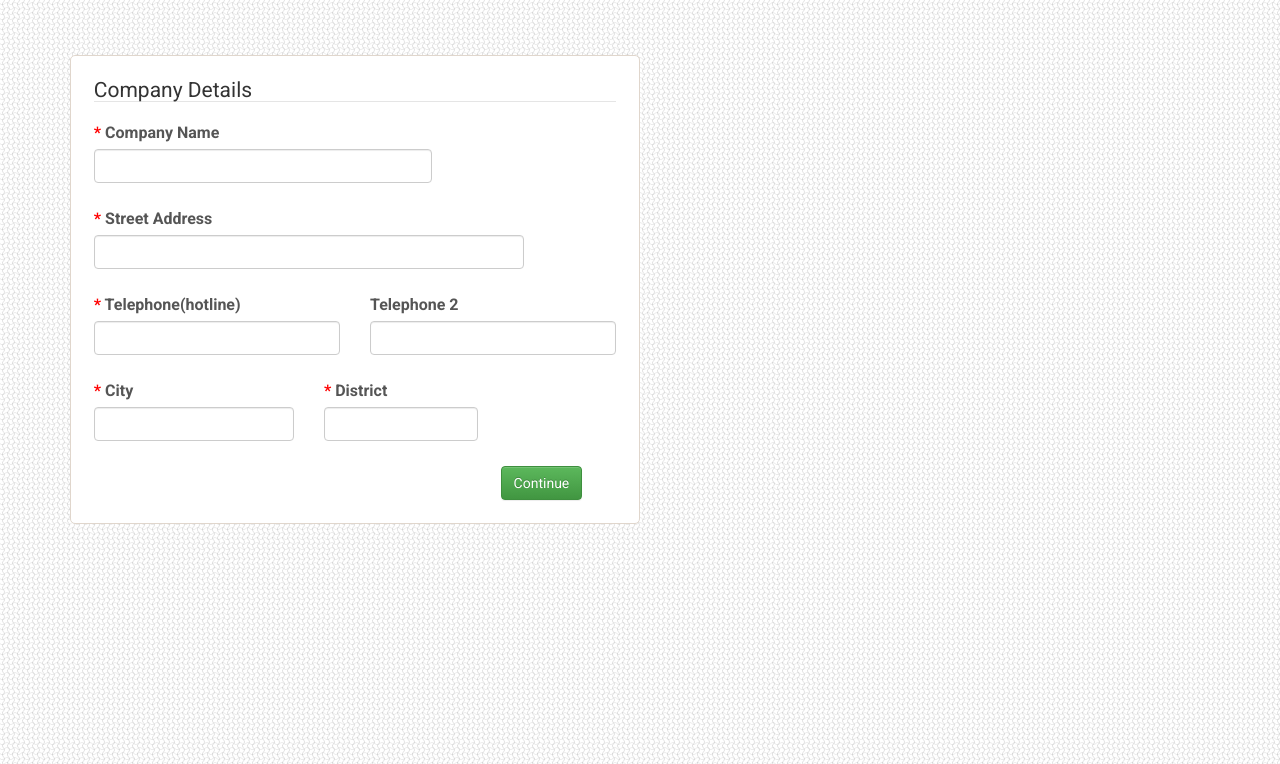
After one commit to sajidhz1/Ambula, a PHP site: the page made by app/views/Registration/commercial_user_registration.php in a window 1280 px wide. The commit adds this page. Shown: the top 764 px of the page. Run offline with PHP 8.4, Linux system fonts and the light colour scheme; the template is opened without the code that fills it, so the values that code supplies are empty; some libraries are stand-ins or nearby versions.

Commit message:
updated commercial_user registration

```diff
--- /dev/null
+++ b/app/views/Registration/commercial_user_registration.php
@@ -0,0 +1,292 @@
+<!DOCTYPE html>
+<html>
+
+<head>
+    <meta charset="utf-8">
+    <title>The Ambula</title>
+    <meta name="viewport" content="width=device-width, initial-scale=1.0">
+
+    <link href="http://localhost/Ambula/public/css/bootstrap.css" rel="stylesheet" media="screen"/>
+    <link href="http://localhost/Ambula/public/css/bootstrap-theme.css" rel="stylesheet" media="screen"/>
+    <link href="http://localhost/Ambula/public/css/custom.css" rel="stylesheet" media="screen"/>
+    <link href="http://localhost/Ambula/public/css/color1.css" rel="stylesheet" media="screen"/>
+    <link href="http://localhost/Ambula/public/css/registration.css" rel="stylesheet" media="screen"/>
+
+    <!-- fav icon -->
+    <link rel="icon" href="/public/img/fav_ico.png" type="image/gif" sizes="16x16">
+
+
+    <script type="text/javascript" src="http://localhost/Ambula/public/js/jquery-1.9.1.min.js"></script>
+    <script type="text/javascript" src="http://localhost/Ambula/public/js/bootstrap.min.js"></script>
+    <script type="text/javascript" src="http://localhost/Ambula/public/js/registration/validator.js"></script>
+    <script src="http://localhost/Ambula/public/js/typeahead.js"></script>
+
+
+    <!--[if lt IE 9]>
+    <script src="css/font-awesome-ie7.min.css"></script>
+    <![endif]-->
+
+    <!-- Google Font Link: Choose font you want on google font(http://www.google.com/webfonts) and make sure your replace those fonts in name in custom.css -->
+    <link href='http://fonts.googleapis.com/css?family=Roboto:300,400,500,700|Sanchez:400,400italic' rel='stylesheet'
+          type='text/css'>
+
+    <!-- ##### Le HTML5 shim, for IE6-8 support of HTML5 elements ##### -->
+    <!--[if lt IE 9]>
+    <script src="http://html5shim.googlecode.com/svn/trunk/html5.js"></script>
+    <![endif]-->
+
+    <style>
+        .registration-container-1, .registration-container-2{
+            background: rgb(255, 255, 255); /* for IE */
+            padding: 2%;
+            /* Rounded Corners */
+            border-radius: 5px;
+            -webkit-border-radius: 5px;
+            -moz-border-radius: 5px;
+
+            border: 1px solid #E0D6CC;
+            margin-top: 55px;
+
+        }
+        .logo{
+            /* Rounded Corners */
+            border-radius: 5px;
+            -webkit-border-radius: 5px;
+            -moz-border-radius: 5px;
+
+            border: 1px solid #E0D6CC;
+        }
+        label.valid {
+            width: 24px;
+            height: 24px;
+            background: url(<?php echo URL; ?>Public/img/valid.png) center center no-repeat;
+            display: inline-block;
+            text-indent: -9999px;
+        }
+
+        label.error {
+            font-weight: bold;
+            color: red;
+            padding: 2px 8px;
+            margin-top: 2px;
+        }
+
+        .registration-container-2{
+            display: none;
+        }
+        .btn-file {
+            margin-left: 12px;
+            position: relative;
+            overflow: hidden;
+        }
+
+        .btn-file input[type=file] {
+            position: absolute;
+            top: 0;
+            right: 0;
+            min-width: 100%;
+            min-height: 100%;
+            font-size: 100px;
+            text-align: right;
+            filter: alpha(opacity=0);
+            opacity: 0;
+            background: red;
+            cursor: inherit;
+            display: block;
+        }
+
+        input[readonly] {
+            background-color: white !important;
+            cursor: text !important;
+        }
+
+        .compulsory{
+            color: red;
+            font-weight: bold;
+        }
+
+    </style>
+</head>
+
+<body id="registration">
+
+<!--Header START -->
+<?php $this->view('_template/navigation_menu', "newRecipe") ?>
+
+<div class="container">
+    <form data-toggle="validator" role="form" action="http://localhost/Ambula/registration/register_commercial_user"  method="POST"  enctype="multipart/form-data" >
+    <div class="col-lg-6 registration-container-1">
+        <div id="legend">
+            <legend class="">Company Details</legend>
+        </div>
+
+        <div class="row">
+            <div class="form-group col-lg-8">
+                <!-- Company Name -->
+                <label class="control-label" for="company_name"><span class="compulsory">*</span> Company Name</label>
+
+                <div class="controls">
+                    <input type="text" id="company_name" maxlength="20" name="company_name" placeholder=""
+                           class="form-control" required>
+                </div>
+                <span class="help-block with-errors"></span>
+            </div>
+        </div>
+        <div class="row">
+            <div class="form-group col-lg-10">
+                <!-- Address 1 -->
+                <label class="control-label" for="address_1"><span class="compulsory">*</span> Street Address </label>
+
+                <div class="controls">
+                    <input type="text" id="address_1"  name="address_1" placeholder=""
+                           class="form-control" required>
+                </div>
+                <span class="help-block with-errors"></span>
+            </div>
+        </div>
+        <div class="row">
+            <div class="form-group col-lg-6">
+                <!-- Telephone hotline-->
+                <label class="control-label" for="Telephone_1"><span class="compulsory">*</span> Telephone(hotline)</label>
+
+                <div class="controls">
+                    <input type="text" id="Telephone_1" pattern="\(?([0-9]{3})\)?([ .-]?)([0-9]{3})\2([0-9]{4})" data-minlength="10" data-error="invalid Telephone Number" name="telephone_1" placeholder="" class="form-control"
+                           required>
+
+                    <p class="help-block with-errors"></p>
+                </div>
+            </div>
+            <div class="form-group col-lg-6">
+                <!-- Password -->
+                <label class="control-label" for="Telephone_2">Telephone 2</label>
+
+                <div class="controls">
+                    <input type="text" id="Telephone2"  name="Telephone_2"
+                           placeholder=""
+                           class="form-control">
+
+                    <p class="help-block with-errors"></p>
+                </div>
+            </div>
+        </div>
+
+        <div class="row">
+            <div class="form-group col-lg-5">
+                <!-- Password-->
+                <label class="control-label" for="city"><span class="compulsory">*</span> City</label>
+
+                <div class="controls">
+                    <input type="text" id="city"  data-error="" name="city" placeholder="" class="form-control"
+                           required>
+
+                    <p class="help-block with-errors"></p>
+                </div>
+            </div>
+            <div class="form-group col-lg-4">
+                <!-- Password -->
+                <label class="control-label" for="postal_code"><span class="compulsory">*</span> District</label>
+
+                <div class="controls">
+                    <input type="postal_code" id="postal_code"  name="postal_code"
+                           placeholder=""
+                           class="form-control">
+
+                    <p class="help-block with-errors"></p>
+                </div>
+            </div>
+        </div>
+
+        <div class="col-lg-3 col-lg-offset-9">
+            <a href="" id="continue" class="btn btn-success">Continue </a>
+            </div>
+    </div>
+    <div class="col-lg-6 registration-container-2">
+
+        <div id="legend">
+            <legend class="">Login Details</legend>
+        </div>
+        <div class="row">
+                <div class="form-group col-lg-8">
+                    <!-- E-mail -->
+                    <label class="control-label" for="email">E-mail</label>
+
+                    <div class="controls">
+                        <input type="email" data-native-error="invalid email format" id="email" name="email" data-remote="http://localhost/Ambula/registration/checkEmail" placeholder="" class="form-control" data-error="The email address you have entered already has an account" required>
+
+
+                        <p class="help-block with-errors">Please provide your E-mail</p>
+                    </div>
+                </div>
+            </div>
+
+            <div class="row">
+                <div class="form-group col-lg-6">
+                    <!-- E-mail -->
+                    <label class="control-label" for="user_name">Username</label>
+
+                    <div class="controls">
+                        <input type="text" id="username" name="user_name" placeholder="" class="form-control"
+                               pattern="^[A-Za-z0-9_-]{3,16}$" data-native-error="username should at least contain 3 Characters (letter numbers and underscore)" data-remote="http://localhost/Ambula/registration/checkUserName" data-error="username already exists ,choose a different one"  maxlength="10"   required>
+
+                        <p class="help-block with-errors"></p>
+                    </div>
+                </div>
+            </div>
+            <div class="row">
+                <div class="form-group col-lg-6">
+                    <!-- Password-->
+                    <label class="control-label" for="password">Password</label>
+
+                    <div class="controls">
+                        <input type="password" id="password" data-minlength="6" data-error="Password should contain at least 6 characters" name="password" placeholder="" class="form-control"
+                               required>
+
+                        <p class="help-block with-errors"></p>
+                    </div>
+                </div>
+                <div class="form-group col-lg-6">
+                    <!-- Password -->
+                    <label class="control-label" for="password_confirm">Password (Confirm)</label>
+
+                    <div class="controls">
+                        <input type="password" id="password_confirm" data-match="#password" name="password_confirm"
+                               placeholder=""
+                               class="form-control" required>
+
+                        <p class="help-block with-errors">Please confirm password</p>
+                    </div>
+                </div>
+            </div>
+            <div class="form-group">
+
+                <!-- Submit Button -->
+                <div class="controls">
+                    <button class="btn btn-default back" >Back</button>
+                    <button class="btn btn-success">Register</button>
+                </div>
+            </div>
+
+
+    </div>
+    </form>
+
+</div>
+<script>
+    //Continue button
+    $(document).on('click', '#continue', function (e) {
+        e.preventDefault();
+        $('.registration-container-1').hide();
+        $('.registration-container-2').show();
+    });
+
+    //back button
+    $(document).on('click', '.back', function (e) {
+        e.preventDefault();
+        $('.registration-container-1').show();
+        $('.registration-container-2').hide();
+    });
+
+
+</script>
+</body>
+</html>
--- a/public/css/registration.css
+++ /dev/null
@@ -1,3 +0,0 @@
-.registration-container{
-    margin-top: 75px;
-}
```
Also changed, not shown: app/controllers/registration.php (+20 -7 lines), app/models/RegistrationModel.php (+184 -1 lines), app/views/Registration/commercial_user_continue.php (added, +218 -0 lines), app/views/Registration/registration.php (+10 -9 lines), uploads/profile/commercial_user/saj1234/saj1234.jpg (added).
